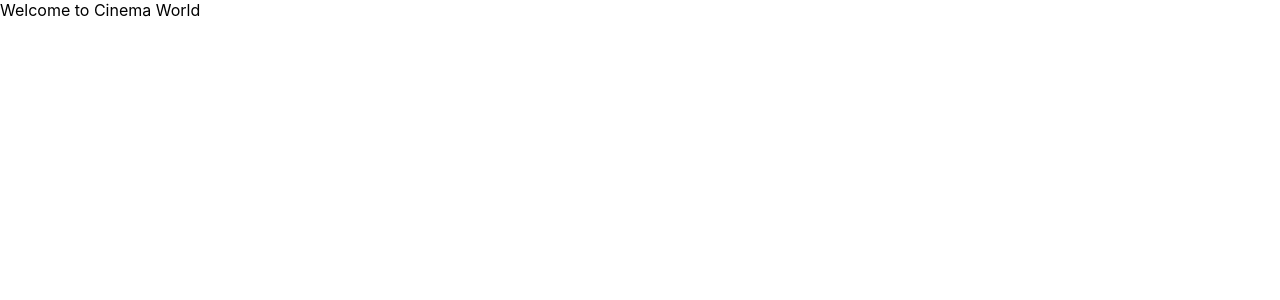
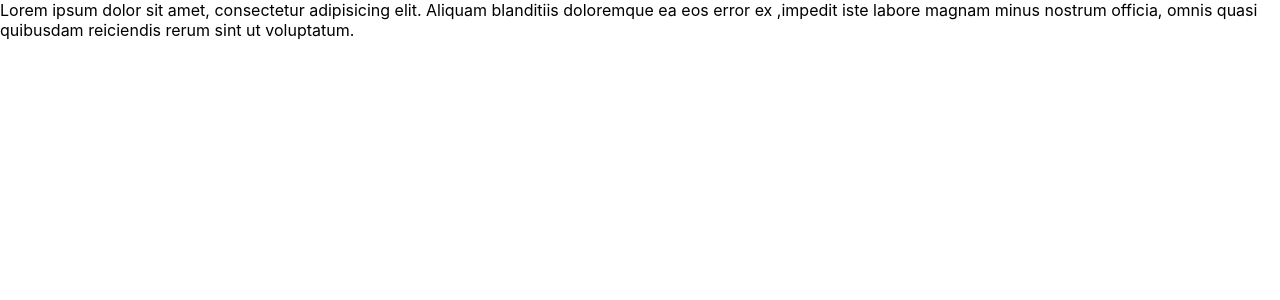
Before and after one commit to Sympho/cinema-world, a React (Create React App) app: page /dashboard in a window 1280 px wide. Shown: the top 300 px of the page. Built offline with nearby package versions, Linux system fonts and the light colour scheme.

Commit message:
was implemented first route in project

```diff
--- a/src/App.tsx
+++ b/src/App.tsx
@@ -1,11 +1,11 @@
 import { BrowserRouter as Router } from 'react-router-dom';
 
-import DashBoard from './modules/dashboard';
+import Routes from './routes';
 
 function App() {
   return (
     <Router>
-      <DashBoard text="Welcome to Cinema World" />
+      <Routes />
     </Router>
   );
 }
--- a/src/modules/dashboard/Dashboard.tsx
+++ b/src/modules/dashboard/Dashboard.tsx
@@ -1,10 +1,20 @@
 import { FC } from 'react';
 
-import { Container } from './StyledComponents';
+import { Container, Main } from './StyledComponents';
 import { DashBoardProps } from './types';
 
 const DashBoard: FC<DashBoardProps> = ({ text }) => {
-  return <Container>{text}</Container>;
+  return (
+    <Container>
+      <Main>
+        Lorem ipsum dolor sit amet, consectetur adipisicing elit. Aliquam
+        blanditiis doloremque ea eos error ex ,impedit iste labore magnam minus
+        nostrum officia, omnis quasi quibusdam reiciendis rerum sint ut
+        voluptatum.
+      </Main>
+      {text}
+    </Container>
+  );
 };
 
 export default DashBoard;
--- a/src/modules/dashboard/StyledComponents.ts
+++ b/src/modules/dashboard/StyledComponents.ts
@@ -4,4 +4,11 @@ export const Container = styled.div`
   max-width: 1400px;
   width: 100%;
   display: flex;
+  align-items: center;
+  justify-content: center;
 `;
+
+export const Main = styled.div`
+  width: 100%;
+  display: flex;
+`;
--- /dev/null
+++ b/src/routes/index.tsx
@@ -0,0 +1,12 @@
+import React from 'react';
+import { Route, Switch } from 'react-router-dom';
+
+import DashBoard from '../modules/dashboard';
+
+const Routes = () => (
+  <Switch>
+    <Route path="/dashboard" component={DashBoard} exact />
+  </Switch>
+);
+
+export default Routes;
```
Also changed, not shown: src/routes/index.ts (deleted).
